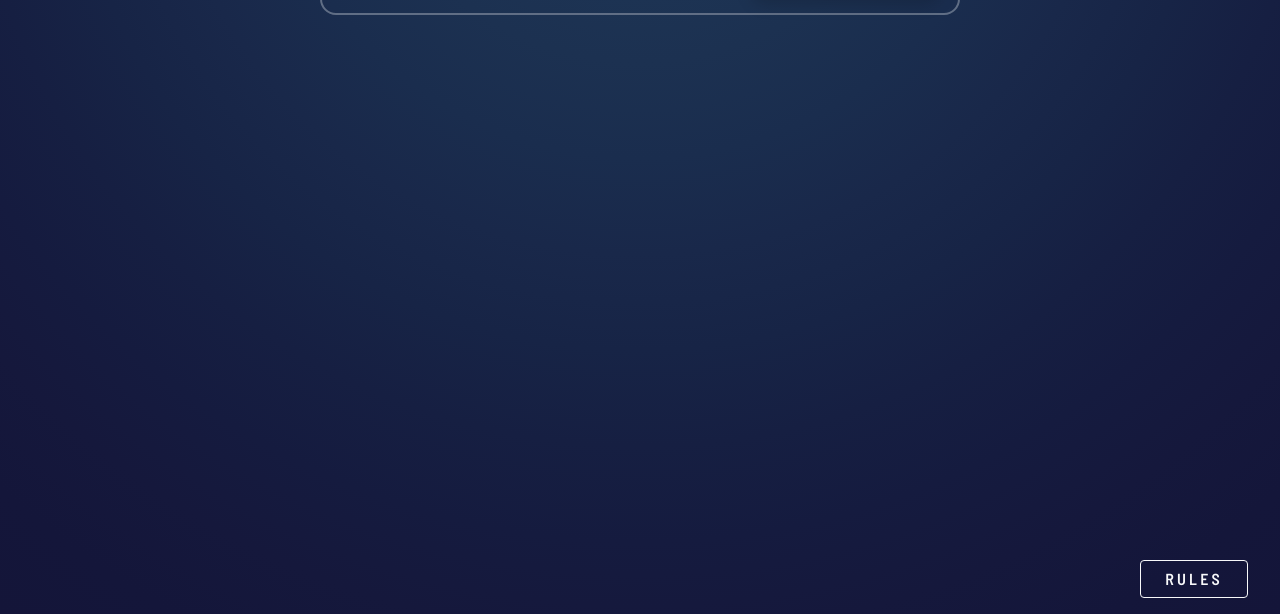
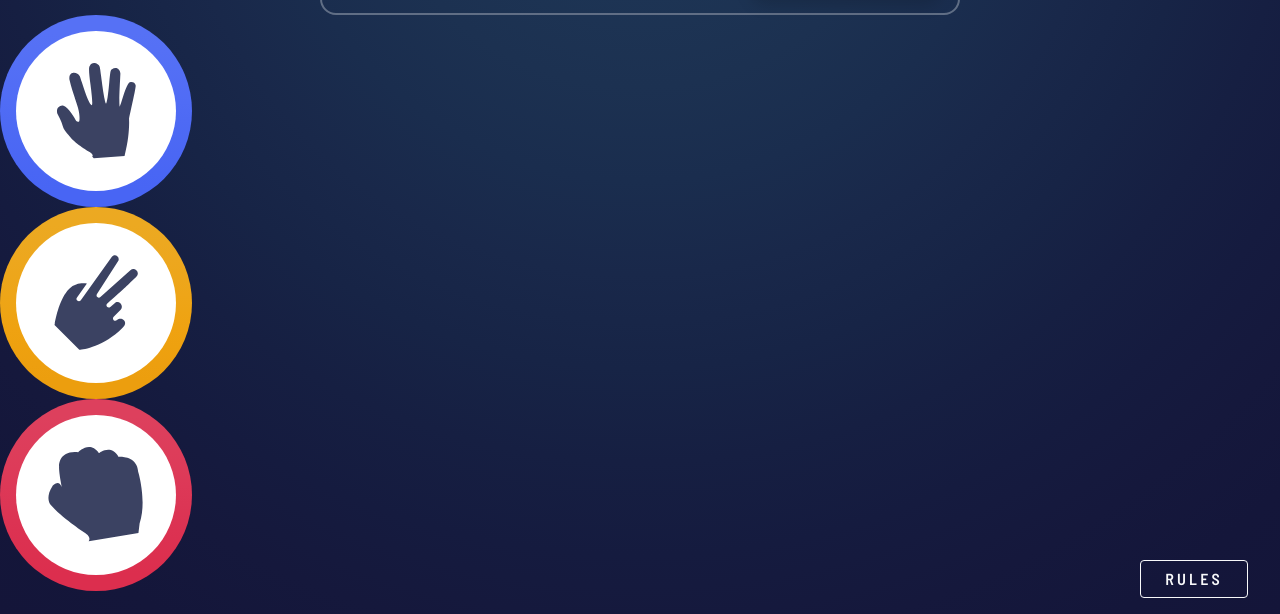
Before and after one commit to rohan843/RockPaperScissors, a plain HTML site: page index.html in a window 1280 px wide. Shown: the part 186-800 px from the top of the page. Drawn offline with nearby package versions, Linux system fonts and the light colour scheme.

Commit message:
added selection cards

```diff
--- a/index.html
+++ b/index.html
@@ -45,6 +45,24 @@
       </div>
     </div>
   </div>
+  <div class="outer-circle paper">
+    <div class="inner-circle">
+      <div class="inner-inner-circle resize-inner-vector"><img src="images\icon-paper.svg" alt="paper"
+          class="position-inner-vector"></div>
+    </div>
+  </div>
+  <div class="outer-circle scissor">
+    <div class="inner-circle">
+      <div class="inner-inner-circle resize-inner-vector"><img src="images\icon-scissors.svg" alt="scissors"
+          class="position-inner-vector"></div>
+    </div>
+  </div>
+  <div class="outer-circle rock">
+    <div class="inner-circle">
+      <div class="inner-inner-circle resize-inner-vector"><img src="images\icon-rock.svg" alt="rock"
+          class="position-inner-vector"></div>
+    </div>
+  </div>
   <button class="btn btn-outline-light no-shadow upper-case rules px-4">Rules</button>
   <!-- <div class="attribution">
     Challenge by <a href="https://www.frontendmentor.io?ref=challenge" target="_blank">Frontend Mentor</a>.
@@ -56,5 +74,3 @@
 </body>
 
 </html>
-
-<!-- TODO: Correct the line height, margin and padding in top heading -->
--- a/styles.css
+++ b/styles.css
@@ -7,12 +7,15 @@
     color: hsl(228, 45%, 44%);
 }
 
-html,body{min-height:100%;}
+html,
+body {
+    min-height: 100%;
+}
 
 body {
     font-family      : 'Barlow Semi Condensed', sans-serif;
     background       : rgb(31, 55, 86);
-    background       : radial-gradient(circle at 50% -5%, #1f3756, #1f3655, #1d3454, #1c3151, #1a2d4e, #19284a, #172446, #161f42, #151b3f, #15183c, #14163a, #141539);
+    background       : radial-gradient(circle at 50% -1%, #1f3756, #1f3655, #1d3454, #1c3151, #1a2d4e, #19284a, #172446, #161f42, #151b3f, #15183c, #14163a, #141539);
     background-repeat: no-repeat;
 }
 
@@ -101,3 +104,46 @@ body {
 .h2 {
     font-size: 2.5rem;
 }
+
+.outer-circle {
+    width        : 12em;
+    height       : 12em;
+    border-radius: 100%;
+    position     : relative;
+}
+
+.paper {
+    background: linear-gradient(360deg, #4865f4, #4865f4, #4966f4, #4b67f4, #4c69f4, #4e6af4, #506cf5, #526df5, #536ff5, #5570f5, #5671f5, #5671f5);
+}
+
+.scissor {
+    background: linear-gradient(360deg, #ec9e0e, #ec9e0e, #ed9f0f, #eea10f, #efa211, #eea414, #eea518, #eda61b, #eda71e, #eca820, #eca921, #eca922);
+}
+
+.rock {
+    background: linear-gradient(360deg, #dc2e4e, #dc2e4e, #dc304f, #dc3151, #dc3353, #dc3655, #dd3857, #dd3b59, #dd3d5a, #dd3e5c, #dd405d, #dd405d);
+}
+
+.inner-circle {
+    width           : 10em;
+    height          : 10em;
+    background-color: white;
+    border-radius   : 100%;
+    position        : absolute;
+    left            : 1em;
+    top             : 1em;
+    display         : flex;
+    justify-content : center;
+    align-items     : center;
+}
+
+.inner-inner-circle {
+    display        : flex;
+    justify-content: center;
+    align-content  : center;
+}
+
+.resize-inner-vector {
+    width : 6em;
+    height: 6em;
+}
```
